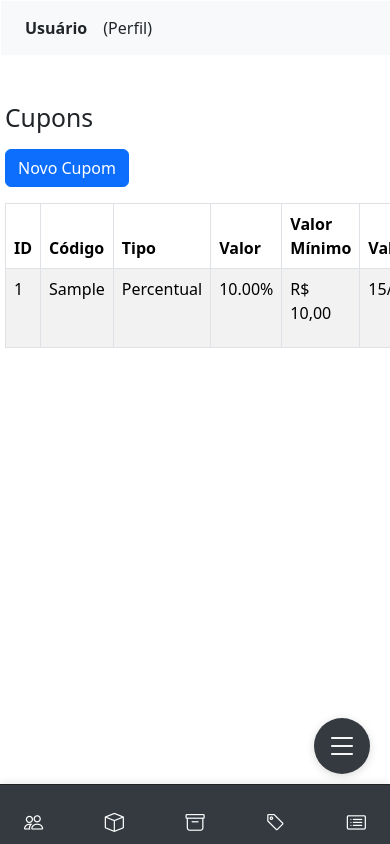
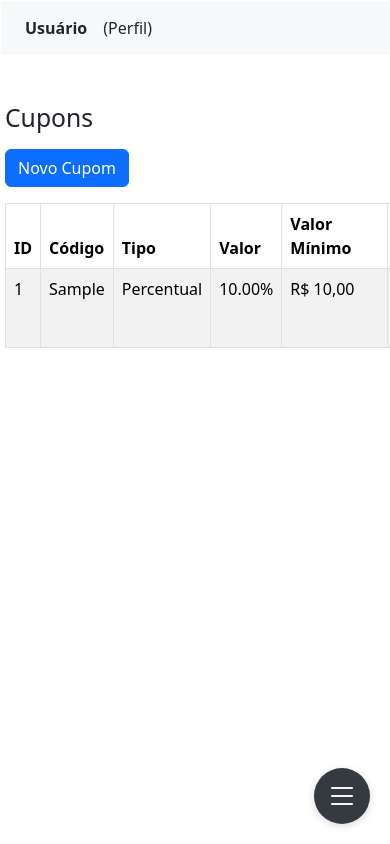
Before and after one commit to feinfo/ERP, a CodeIgniter app: page /database/index.php/cupom/index in a window 390 px wide; the page is wider, and only the part inside the window is pictured. Run offline with CodeIgniter, Linux system fonts and the light colour scheme; tables that the repository leaves empty hold one stand-in row (values such as "Sample post"); some libraries are stand-ins or nearby versions.

Commit message:
fix: melhoria layout responsivo

```diff
--- a/app/application/views/carrinho/listar.php
+++ b/app/application/views/carrinho/listar.php
@@ -6,6 +6,7 @@
         <a href="<?= base_url('produto') ?>" class="btn btn-primary">Continuar comprando</a>
     <?php else: ?>
         <form method="post" action="<?= base_url('pedido/finalizar') ?>" id="formEndereco">
+            <div class="table-responsive">
                 <table class="table table-bordered">
                     <thead>
                         <tr>
@@ -32,6 +33,7 @@
                         <?php endforeach; ?>
                     </tbody>
                 </table>
+            </div>
 
             <div class="card mt-4">
                 <div class="card-header" data-bs-toggle="collapse" data-bs-target="#dadosEntrega" aria-expanded="true" aria-controls="dadosEntrega">
--- a/app/application/views/cupom/listar.php
+++ b/app/application/views/cupom/listar.php
@@ -8,6 +8,7 @@
   <?php endif; ?>
 
   <a href="<?= base_url('cupom/form') ?>" class="btn btn-primary mb-3">Novo Cupom</a>
+  <div class="table-responsive">
     <table class="table table-striped table-bordered">
       <thead>
         <tr>
@@ -38,3 +39,4 @@
       </tbody>
     </table>
   </div>
+</div>
--- a/app/application/views/pedido/listar.php
+++ b/app/application/views/pedido/listar.php
@@ -1,5 +1,6 @@
 <div class="container mt-5">
     <h2>Pedidos Realizados</h2>
+    <div class="table-responsive">
         <table class="table table-bordered mt-3">
             <thead>
                 <tr>
@@ -27,3 +28,4 @@
             </tbody>
         </table>
     </div>
+</div>
--- a/app/application/views/templates/_header.php
+++ b/app/application/views/templates/_header.php
@@ -65,48 +65,51 @@
 
         @media (max-width: 767.98px) {
             .sidebar {
+                display: none !important;
+            }
+            .sidebar.show-mobile {
+                display: flex !important;
                 position: fixed;
                 left: 0;
+                top: 0;
                 bottom: 0;
-                top: auto;
-                width: 100vw;
-                height: 60px;
-                min-height: 0;
+                width: 80vw;
+                max-width: 320px;
+                height: 100vh;
+                min-height: 100vh;
                 background-color: #343a40;
-                flex-direction: row !important;
-                z-index: 1050;
+                flex-direction: column !important;
+                z-index: 2000;
                 padding: 0;
-                overflow-x: auto;
-                border-top: 1px solid #222;
-                border-right: none;
-                border-bottom: none;
-                border-left: none;
-                box-shadow: 0 -2px 8px rgba(0,0,0,0.08);
+                overflow-y: auto;
+                box-shadow: 2px 0 8px rgba(0,0,0,0.18);
+                border-top: none;
             }
             .sidebar .nav {
-                flex-direction: row !important;
-                width: 100vw;
-                align-items: center;
-                justify-content: space-between;
-                margin-top: 0 !important;
+                flex-direction: column !important;
+                width: 100%;
+                align-items: flex-start;
+                justify-content: flex-start;
+                margin-top: 60px !important;
             }
             .sidebar .nav-link {
-                padding: 0.5rem 0.5rem;
+                padding: 0.8rem 1.2rem;
                 font-size: 1.2rem;
                 display: flex;
-                flex-direction: column;
+                flex-direction: row;
                 align-items: center;
-                justify-content: center;
+                justify-content: flex-start;
+                width: 100%;
             }
             .sidebar .nav-link .text {
-                display: none;
+                display: inline !important;
             }
             .toggle-btn {
                 display: none;
             }
             .main-content {
                 margin-left: 0 !important;
-                margin-bottom: 60px;
+                margin-bottom: 0;
                 margin-top: 0;
                 padding: 5px 2px 2px 2px;
             }
@@ -117,7 +120,7 @@
                 padding-right: 2px !important;
             }
             .main-content {
-                margin-bottom: 60px;
+                margin-bottom: 0;
                 margin-top: 0;
                 padding: 1px;
             }
@@ -129,9 +132,9 @@
             .floating-menu-btn {
                 display: block;
                 position: fixed;
-                bottom: 70px;
+                bottom: 20px;
                 right: 20px;
-                z-index: 2000;
+                z-index: 3000;
                 background: #343a40;
                 color: #fff;
                 border: none;
@@ -146,23 +149,12 @@
             }
         }
         @media (max-width: 767.98px) {
-            #sidebar.show-mobile {
-                height: 100vh !important;
-                min-height: 100vh !important;
-                top: 0 !important;
-                bottom: 0 !important;
-                background: #343a40;
-                flex-direction: column !important;
-                transition: height 0.3s;
-                box-shadow: 0 0 0 100vw rgba(0,0,0,0.4);
+            .table-responsive {
+                overflow-x: auto;
+                -webkit-overflow-scrolling: touch;
             }
-            #sidebar.show-mobile .nav {
-                flex-direction: column !important;
-                width: 100%;
-                margin-top: 60px !important;
-            }
-            #sidebar.show-mobile .nav-link .text {
-                display: inline !important;
+            table.table {
+                min-width: 600px;
             }
         }
     </style>
```
Lines whose indentation alone changed are shown as unchanged.
